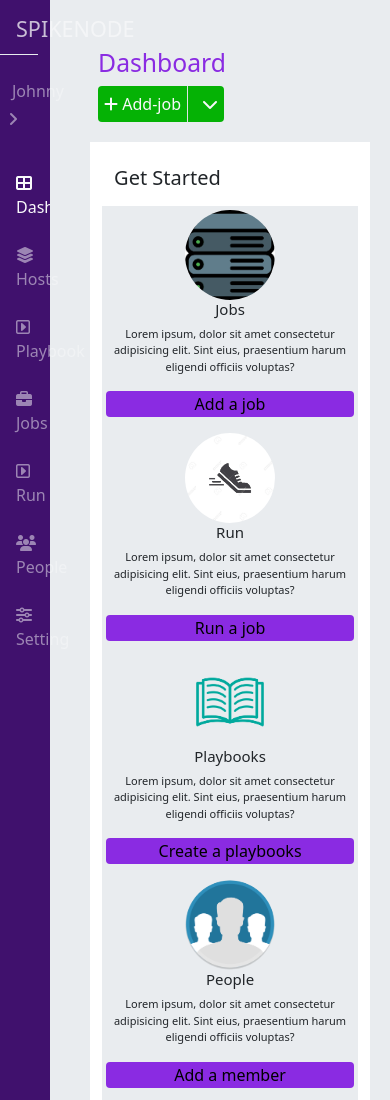
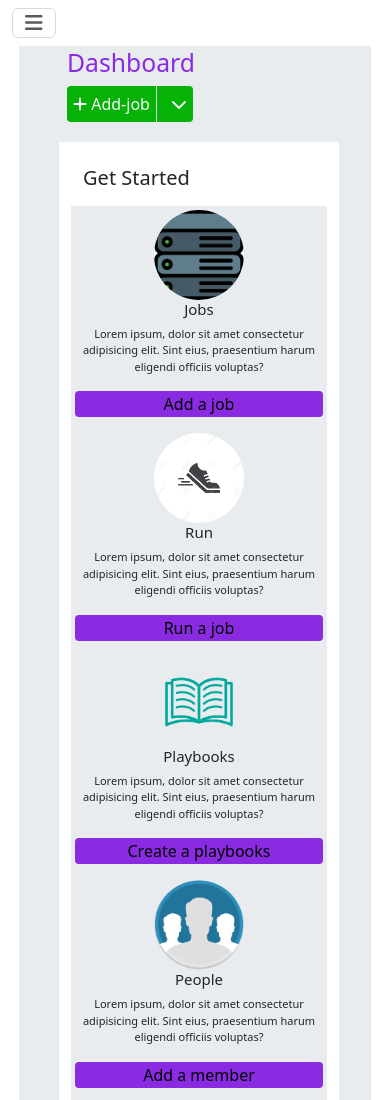
Before and after one commit to Nirmeen2018/bootstrap-task, a plain HTML site: page index.html in a window 390 px wide. Shown: the top 1100 px of the page. Drawn offline with Linux system fonts and the light colour scheme; grey boxes are pictures that could not be loaded.

Commit message:
last-modify

```diff
--- a/index.html
+++ b/index.html
@@ -12,10 +12,10 @@
     <title>Document</title>
 </head>
 <body>
-    <div class = "page  overflow-hidden ">
+    <div class = "page  overflow-hidden  ">
         <div class="row">
 
-       <div class=" spikenode col-md-4 ">
+       <div  class=" spikenode col-md-4  d-lg-block  collapse ">
         <div class=" titles border-bottom pt-3 ps-3 pb-1 border-light-subtle  w-100">
             <h4 class="text-light   opacity-75">SPIKENODE</h4>
         </div>
@@ -99,6 +99,15 @@
 
 
        </div>
+       <nav  class="navbar navbar-expand-lg bg-white fixed-top">
+
+        <div class="container-fluid">
+
+          <button class="navbar-toggler" type="button" >
+            <i class="fas fa-bars"></i>
+          </button>
+        </div>
+      </nav>
        <div class=" dashboard col-md-8 container p-5 bg-body-secondary">
         <div class="row">
             <div class="col-12  header  mb-3">
```
